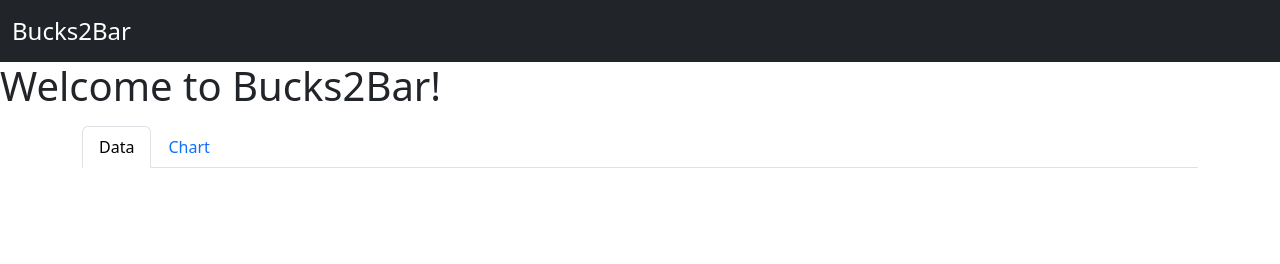
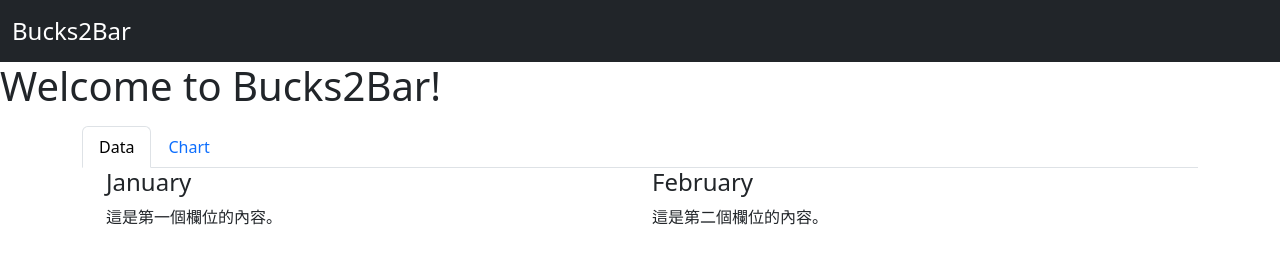
Before and after one commit to stevecyj/bucks2bar, a plain HTML site: page index.html in a window 1280 px wide. Drawn offline with nearby package versions, Linux system fonts and the light colour scheme.

Commit message:
feat: add two new columns for January and February content
- Modify the HTML structure to include two new columns with January and February content

Signed-off-by: stevecyj <ycsteven.tsao@gmail.com>

```diff
--- a/index.html
+++ b/index.html
@@ -36,7 +36,20 @@
 
       <!-- Tab panes -->
       <div class="tab-content">
-        <div id="data" class="container tab-pane active"></div>
+        <div id="data" class="container tab-pane active">
+          <div class="container">
+            <div class="row">
+              <div class="col-md-6 col-sm-12">
+                <h4>January</h4>
+                <p>這是第一個欄位的內容。</p>
+              </div>
+              <div class="col-md-6 col-sm-12">
+                <h4>February</h4>
+                <p>這是第二個欄位的內容。</p>
+              </div>
+            </div>
+          </div>
+        </div>
         <div id="chart" class="container tab-pane fade">
           <br />
           <h3>Chart</h3>
```
